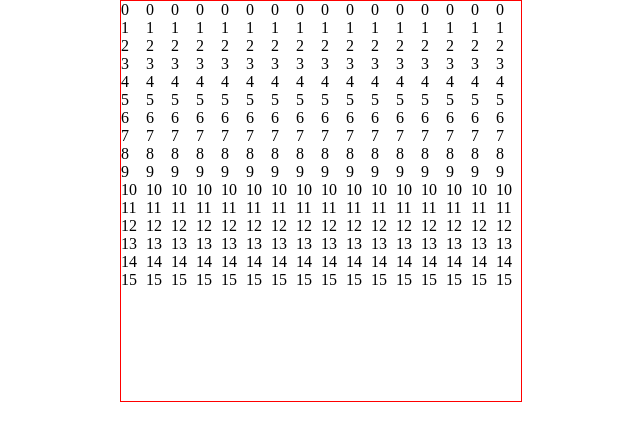
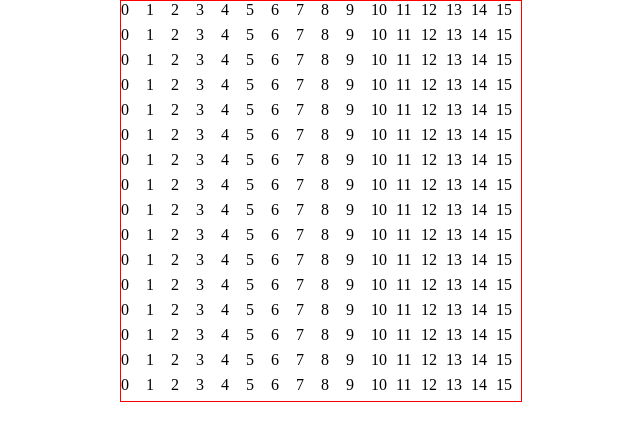
Before and after one commit to jonahhowell/odin-etch-a-sketch, a plain HTML site: page index.html in a window 1280 px wide. Shown: the whole page, without its empty margins (319-959 px from the left). Drawn offline with Linux system fonts and the light colour scheme.

Commit message:
createGrid creates an even square board

```diff
--- a/script.js
+++ b/script.js
@@ -2,9 +2,10 @@ function createGrid(length) {
     const container = document.getElementById('maincontainer');
     for (let i = 0; i < length; i++) {
         const rowDiv = document.createElement('div');
-        rowDiv.style.cssText = 'flex: 1;'
+        rowDiv.style.cssText = 'display: flex; flex: 1; justify-content: space-between;'
         for (let j = 0; j < length; j++) {
             const colDiv = document.createElement('div');
+            colDiv.style.cssText = 'flex: 1;'
             colDiv.textContent = j;
             rowDiv.appendChild(colDiv);
         }
--- a/style.css
+++ b/style.css
@@ -14,5 +14,6 @@ body {
     width: 400px;
     border: 1px solid red;
     display: flex;
+    flex-direction: column;
     flex-wrap: wrap;
 }
```
